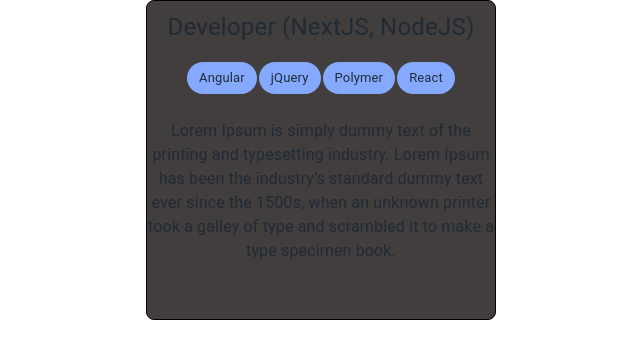
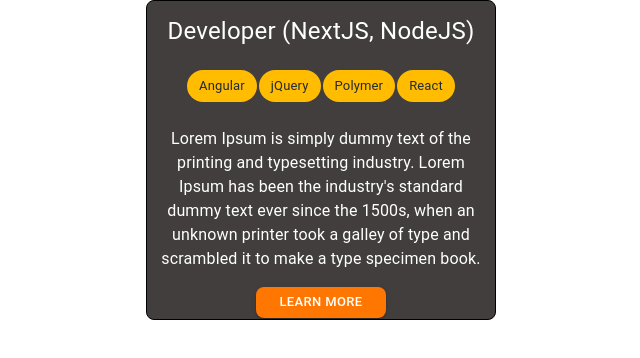
Before and after one commit to nguyenkyanh-2000/material-ui-basic-app, a React (Create React App) app: page / in a window 1280 px wide. Shown: the top 358 px of the page, without its empty margins (319-959 px from the left). Built offline with nearby package versions, Linux system fonts and the light colour scheme.

Commit message:
Finishing JobCard

```diff
--- a/src/components/JobCard.js
+++ b/src/components/JobCard.js
@@ -2,9 +2,10 @@
 import Card from "@mui/material/Card";
 import Typography from "@mui/material/Typography";
 import Stack from "@mui/material/Stack";
-import Divider from "@mui/material/Divider";
+import { Button } from "@mui/material";
 import { styled } from "@mui/material/styles";
 import SkillsPaper from "./SkillsPaper";
+import { flexbox } from "@mui/system";
 
 const StyledCard = styled(Card)(({ theme }) => ({
   boxShadow: "none",
@@ -19,13 +20,15 @@
 
 function JobCard() {
   return (
-    <Stack>
-      <StyledCard>
+    <StyledCard>
+      <Stack>
         <Typography
           sx={{
             fontSize: "24px",
             textAlign: "center",
             margin: "8px 0px",
+            p: 0.5,
+            color: (theme) => theme.palette.primary.contrastText,
           }}
         >
           Developer (NextJS, NodeJS)
@@ -36,6 +39,8 @@
             fontSize: "16px",
             textAlign: "center",
             margin: "16px 0px",
+            px: 1,
+            color: (theme) => theme.palette.secondary.contrastText,
           }}
         >
           Lorem Ipsum is simply dummy text of the printing and typesetting
@@ -43,8 +48,20 @@
           since the 1500s, when an unknown printer took a galley of type and
           scrambled it to make a type specimen book.
         </Typography>
-      </StyledCard>
-    </Stack>
+        <Button
+          variant="contained"
+          size="small"
+          sx={{
+            margin: "auto",
+            color: (theme) => theme.palette.secondary.contrastText,
+            backgroundColor: (theme) => theme.palette.secondary.darker,
+            width: "130px",
+          }}
+        >
+          Learn More
+        </Button>
+      </Stack>
+    </StyledCard>
   );
 }
 
--- a/src/components/SkillsPaper.js
+++ b/src/components/SkillsPaper.js
@@ -23,7 +23,7 @@
         flexWrap: "wrap",
         listStyle: "none",
         my: 0.5,
-        p: 1,
+        p: 0.5,
         boxShadow: "none",
         backgroundColor: (theme) => theme.palette.primary.light,
       }}
--- a/src/theme/index.js
+++ b/src/theme/index.js
@@ -14,11 +14,11 @@
   contrastText: "#FFF",
 };
 const SECONDARY = {
-  lighter: "#D6E4FF",
-  light: "#84A9FF",
-  main: "#3366FF",
-  dark: "#1939B7",
-  darker: "#091A7A",
+  lighter: "#FFD100",
+  light: "#FFBC00",
+  main: "#FFA800",
+  dark: "#FF9300",
+  darker: "#FF7600",
   contrastText: "#FFF",
 };
 const SUCCESS = {
```
